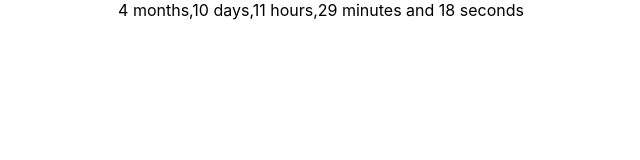
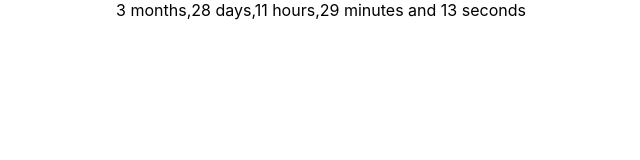
Before and after one commit to emman27/wedding-site, a React (Create React App) app: page / in a window 1280 px wide. Shown: the top 160 px of the page, without its empty margins (319-959 px from the left). Built offline with nearby package versions, Linux system fonts and the light colour scheme.

Commit message:
Redux for timer
Signed-off-by: Emmanuel Goh <emmanuel.goh.7@gmail.com>

```diff
--- a/src/App.tsx
+++ b/src/App.tsx
@@ -1,14 +1,22 @@
-import React, { Component } from 'react';
-import './App.css';
-import Timer from './components/Timer';
-import Hardcoded from './services/remaining_time/hardcoded';
+import React, { Component } from "react";
+import { Provider } from "react-redux";
+import "./App.css";
+import Timer from "./connected/Timer";
+import Hardcoded from "./services/remaining_time/hardcoded";
+import store from "./store";
 
 class App extends Component {
-  render() {
+  public componentDidMount() {
+    new Hardcoded(store).start();
+  }
+
+  public render() {
     return (
-      <div className="App">
-        <Timer remainingTimeService={new Hardcoded()} />
-      </div >
+      <Provider store={store}>
+        <div className="App">
+          <Timer />
+        </div >
+      </Provider>
     );
   }
 }
--- a/src/components/Timer.tsx
+++ b/src/components/Timer.tsx
@@ -1,29 +1,56 @@
+import moment from "moment";
 import React from "react";
 
-export interface Countdown {
-  months: number;
-  days: number;
-  hours: number;
-  minutes: number;
-  seconds: number;
+export interface TimerProps {
+  remainingSeconds: number;
 }
 
-export interface RemainingTimeService {
-  getRemainingTime(): Countdown;
+function separate(remainingSeconds: number) {
+  const totalDuration = moment.duration(remainingSeconds, "seconds");
+
+  let months = totalDuration.months();
+  let days = totalDuration.subtract(months, "months").days();
+  let hours = totalDuration.subtract(months, "months").subtract(days, "days").hours();
+  let minutes = totalDuration.subtract(months, "months").subtract(days, "days").subtract(hours, "hours").minutes();
+  let seconds = totalDuration.
+    subtract(months, "months").
+    subtract(days, "days").
+    subtract(hours, "hours").
+    subtract(minutes, "minutes").
+    seconds();
+  if (seconds < 0) {
+    seconds += 60;
+    minutes -= 1;
+  }
+  if (minutes < 0) {
+    minutes += 60;
+    hours -= 1;
+  }
+  if (hours < 0) {
+    hours += 24;
+    days -= 1;
+  }
+  if (days < 0) {
+    months -= 1;
+    days += moment().daysInMonth();
+  }
+  return {
+    months,
+    days,
+    hours,
+    minutes,
+    seconds,
+  };
 }
 
-export interface TimerProps {
-  remainingTimeService: RemainingTimeService;
-}
-
-const Timer = ({ remainingTimeService }: TimerProps) => {
-  const countdown = remainingTimeService.getRemainingTime();
+const Timer = ({ remainingSeconds }: TimerProps) => {
+  const details = separate(remainingSeconds);
   return (
     <div>
-      {countdown.months} months,
-      {countdown.days} days,
-      {countdown.hours} hours,
-      {countdown.minutes} minutes and {countdown.seconds} seconds
+      {details.months} months,
+      {details.days} days,
+      {details.hours} hours,
+      {details.minutes} minutes and {details.seconds} seconds
     </div>
   );
 };
--- /dev/null
+++ b/src/connected/Timer.ts
@@ -0,0 +1,8 @@
+import { connect } from "react-redux";
+import Timer from "../components/Timer";
+
+function mapStateToProps(state: any) {
+  return { remainingSeconds: state.countdown.remainingSeconds };
+}
+
+export default connect(mapStateToProps)(Timer);
--- a/src/services/remaining_time/hardcoded.ts
+++ b/src/services/remaining_time/hardcoded.ts
@@ -1,22 +1,22 @@
 import moment from "moment";
-import { Countdown, RemainingTimeService } from "../../components/Timer";
+import { Store } from "redux";
+import { updateCountdown } from "../../store/countdown/actions";
 
-const ACTUAL_DATE = moment("2019-07-20T11:00+08:00");
+const ACTUAL_DATE = moment("2019-07-09T11:00+08:00");
 
-class Hardcoded implements RemainingTimeService {
-  public getRemainingTime(): Countdown {
-    const now = moment();
-    const months = ACTUAL_DATE.diff(now, "months");
-    const days = ACTUAL_DATE.diff(now.add(months, "month"), "day");
-    const hours = ACTUAL_DATE.diff(now.add(days, "day"), "hour");
-    const minutes = ACTUAL_DATE.diff(now.add(hours, "hour"), "minutes");
-    const seconds = ACTUAL_DATE.diff(now.add(minutes, "minute"), "seconds");
-    return {
-      months,
-      days,
-      hours,
-      minutes,
-      seconds,
+class Hardcoded {
+  public store: Store;
+  constructor(store: Store) {
+    this.store = store;
+  }
+
+  public start() {
+    setInterval(this.updateTimer(this.store), 1000);
+  }
+
+  public updateTimer(store: Store) {
+    return () => {
+      store.dispatch(updateCountdown(ACTUAL_DATE.diff(moment(), "seconds")));
     };
   }
 }
--- /dev/null
+++ b/src/store/countdown/actions.ts
@@ -0,0 +1,17 @@
+export interface Action {
+  type: string;
+}
+
+export const UPDATE_COUNTDOWN = "UPDATE_COUNTDOWN";
+
+export interface UpdateCountdownAction {
+  type: string;
+  remainingSeconds: number;
+}
+
+export function updateCountdown(remainingSeconds: number): UpdateCountdownAction {
+  return {
+    type: UPDATE_COUNTDOWN,
+    remainingSeconds,
+  };
+}
--- /dev/null
+++ b/src/store/countdown/reducers.ts
@@ -0,0 +1,15 @@
+import { Action, UPDATE_COUNTDOWN, UpdateCountdownAction } from "./actions";
+
+const DEFAULT_STATE = {
+  remainingSeconds: 0,
+};
+
+function timer(state = DEFAULT_STATE, action: Action) {
+  switch (action.type) {
+    case UPDATE_COUNTDOWN:
+      return Object.assign({}, state, { remainingSeconds: (action as UpdateCountdownAction).remainingSeconds });
+    default: return state;
+  }
+}
+
+export default timer;
--- /dev/null
+++ b/src/store/index.ts
@@ -0,0 +1,11 @@
+import { combineReducers, createStore } from "redux";
+import { devToolsEnhancer } from "redux-devtools-extension";
+import countdown from "./countdown/reducers";
+
+const rootReducer = combineReducers({
+  countdown,
+});
+
+const store = createStore(rootReducer, devToolsEnhancer({}));
+
+export default store;
```
Also changed, not shown: package.json (+8 -1 lines), 1 other file (tests, documents, lock files or other folders).
